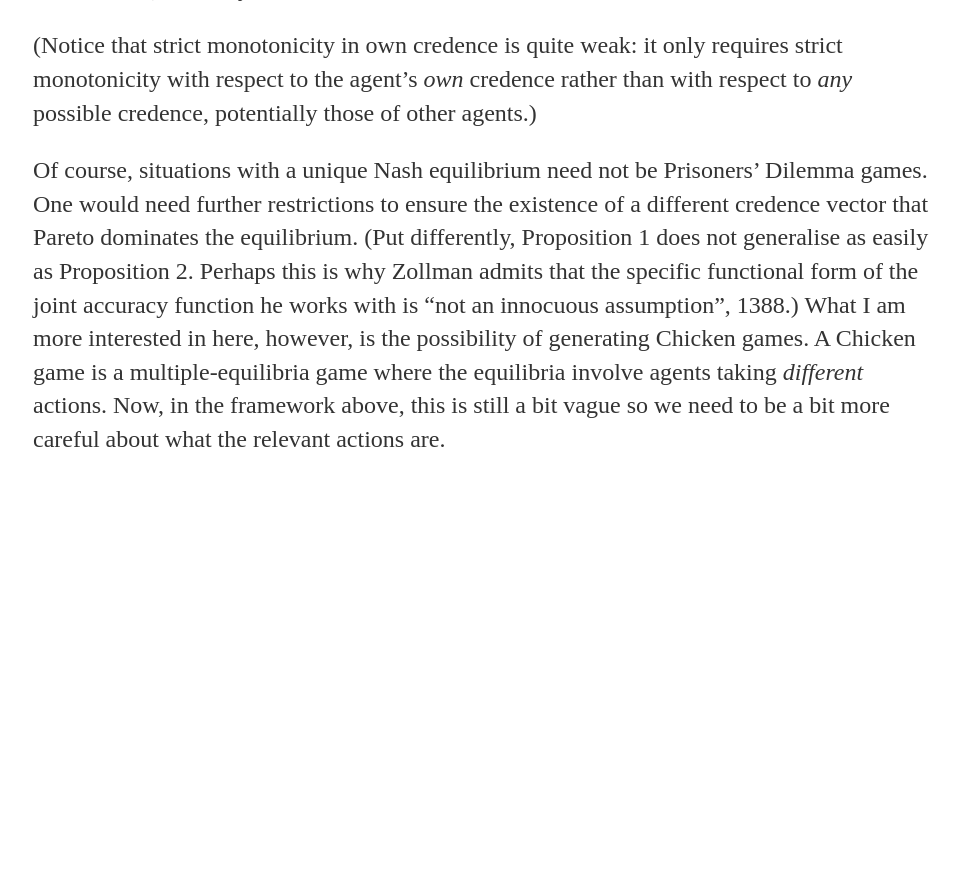
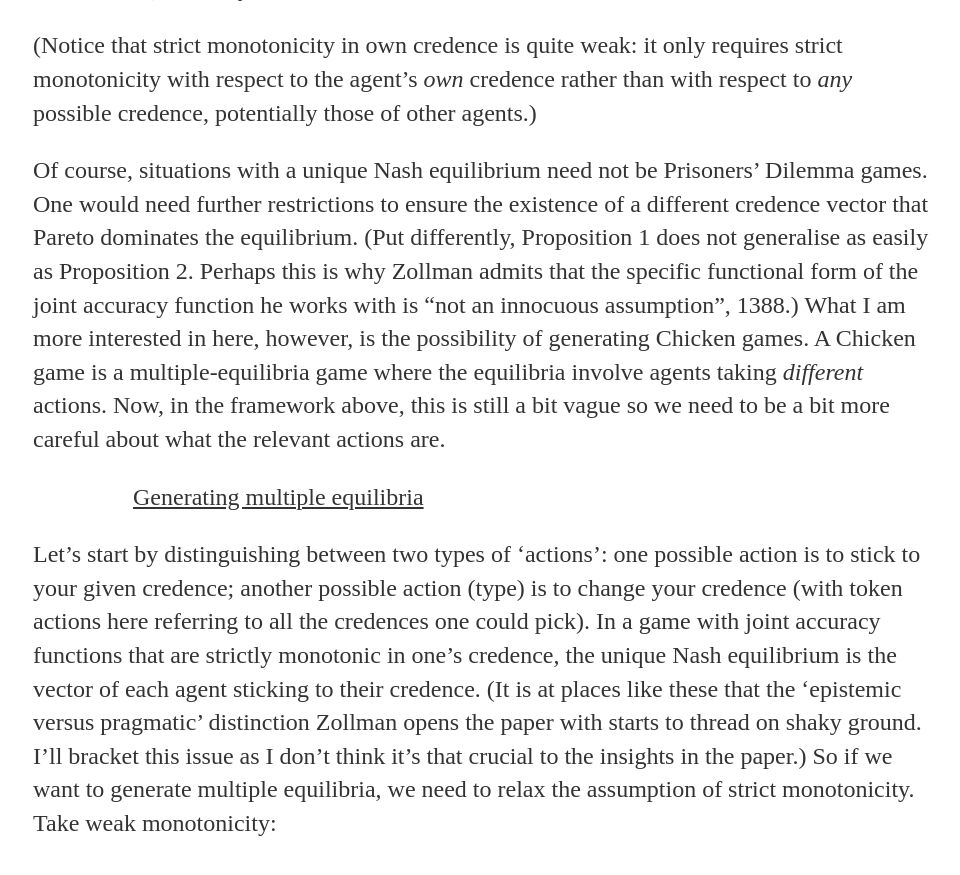
Before and after one commit to uzunovam/uzunovam, a Jekyll site: the page built from _posts/2020-07-22-kevin-zollman-on-game-theory-and-epistemology.md, in a window 1280 px wide and 900 px high, scrolled down 3987 px. Shown: the top 875 px of the window, without its empty margins (159-1119 px from the left). Built offline with Jekyll 4.4.1, drawn with Linux system fonts in a browser that asks for light colours; before the commit the page ends 4504 px from its top, so only the background shows below that.

Commit message:
Update 2020-07-22-kevin-zollman-on-game-theory-and-epistemology.md

```diff
--- a/_posts/2020-07-22-kevin-zollman-on-game-theory-and-epistemology.md
+++ b/_posts/2020-07-22-kevin-zollman-on-game-theory-and-epistemology.md
@@ -60,3 +60,7 @@ date: 2020-07-22
 <p>(Notice that strict monotonicity in own credence is quite weak: it only requires strict monotonicity with respect to the agent’s <cite>own</cite> credence rather than with respect to <cite>any</cite> possible credence, potentially those of other agents.)</p>
 
 <p>Of course, situations with a unique Nash equilibrium need not be Prisoners’ Dilemma games. One would need further restrictions to ensure the existence of a different credence vector that Pareto dominates the equilibrium. (Put differently, Proposition 1 does not generalise as easily as Proposition 2. Perhaps this is why Zollman admits that the specific functional form of the joint accuracy function he works with is “not an innocuous assumption”, 1388.) What I am more interested in here, however, is the possibility of generating Chicken games. A Chicken game is a multiple-equilibria game where the equilibria involve agents taking <cite>different</cite> actions. Now, in the framework above, this is still a bit vague so we need to be a bit more careful about what the relevant actions are.</p>
+
+<p style="padding-left:100px;"><u> Generating multiple equilibria</u></p>
+
+<p>Let’s start by distinguishing between two types of ‘actions’: one possible action is to stick to your given credence; another possible action (type) is to change your credence (with token actions here referring to all the credences one could pick). In a game with joint accuracy functions that are strictly monotonic in one’s credence, the unique Nash equilibrium is the vector of each agent sticking to their credence. (It is at places like these that the ‘epistemic versus pragmatic’ distinction Zollman opens the paper with starts to thread on shaky ground. I’ll bracket this issue as I don’t think it’s that crucial to the insights in the paper.) So if we want to generate multiple equilibria, we need to relax the assumption of strict monotonicity. Take weak monotonicity:</p>
```
